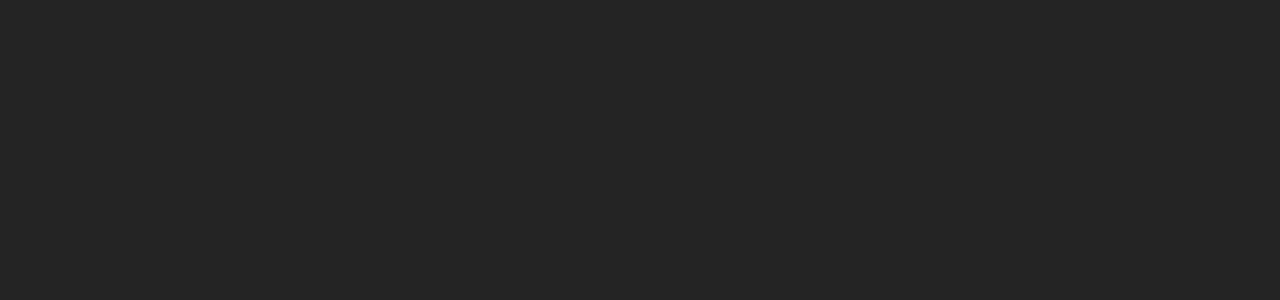
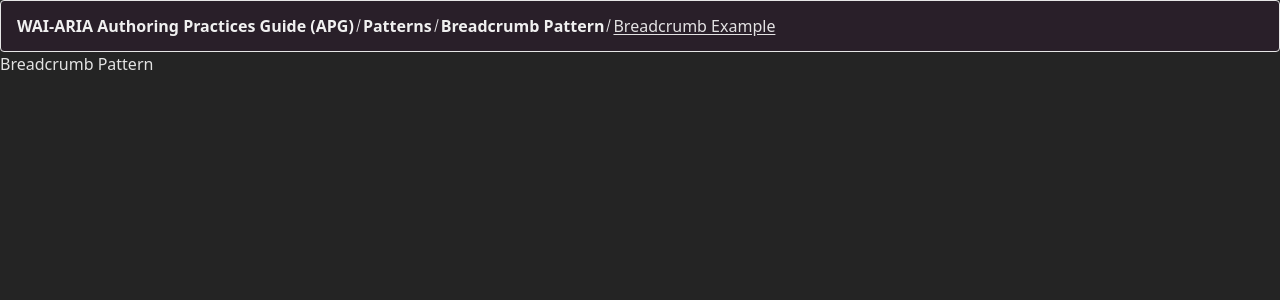
Before and after one commit to bitaKitsui/react-boilerplate, a React (Vite) app: page /apg/patterns/breadcrumb-pattern in a window 1280 px wide. Shown: the top 300 px of the page. Built offline with nearby package versions, Linux system fonts and the light colour scheme.

Commit message:
feat: breadcrumbs

```diff
--- a/src/App.tsx
+++ b/src/App.tsx
@@ -1,5 +1,15 @@
 import { type FC } from "react";
+import { Outlet } from "react-router-dom";
+import { Breadcrumb } from "./Breadcrumb.tsx";
+import { LIST_ITEMS } from "./const";
 
 export const App: FC = () => {
-  return <></>;
+  return (
+    <>
+      <Breadcrumb listItems={LIST_ITEMS} />
+      <div>
+        <Outlet />
+      </div>
+    </>
+  );
 };
--- /dev/null
+++ b/src/Breadcrumb.css
@@ -0,0 +1,35 @@
+.breadcrumb {
+    padding: 0.8em 1em;
+    border: 1px solid hsl(0deg 0% 90%);
+    border-radius: 4px;
+    background-color: hsl(300deg 14% 14%);
+}
+
+.list {
+    margin: 0;
+    padding-left: 0;
+    list-style: none;
+}
+
+.list-item {
+    display: inline;
+}
+
+.list-item + .list-item::before {
+    display: inline-block;
+    margin: 0 0.25em;
+    transform: rotate(15deg);
+    border-right: 0.1em solid currentcolor;
+    height: 0.8em;
+    content: "";
+}
+
+.breadcrumb [aria-current="page"] {
+    color: #f0f0f0;
+    font-weight: 700;
+    text-decoration: none;
+}
+
+a:active {
+    color: red;
+}
--- /dev/null
+++ b/src/Breadcrumb.tsx
@@ -0,0 +1,22 @@
+import { type FC } from "react";
+import "./Breadcrumb.css";
+import { NavLink } from "react-router-dom";
+import { type BreadcrumbLinkType } from "./types";
+
+type Props = {
+  listItems: readonly BreadcrumbLinkType[];
+};
+
+export const Breadcrumb: FC<Props> = ({ listItems }) => {
+  return (
+    <nav aria-label="Breadcrumb" className="breadcrumb">
+      <ol className="list">
+        {listItems.map((item) => (
+          <li className="list-item" key={item.title}>
+            <NavLink to={item.path}>{item.title}</NavLink>
+          </li>
+        ))}
+      </ol>
+    </nav>
+  );
+};
--- /dev/null
+++ b/src/const/index.ts
@@ -0,0 +1,11 @@
+import { type BreadcrumbLinkType } from "../types";
+
+export const LIST_ITEMS = [
+  { path: "apg", title: "WAI-ARIA Authoring Practices Guide (APG)" },
+  { path: "apg/patterns", title: "Patterns" },
+  { path: "apg/patterns/breadcrumb-pattern", title: "Breadcrumb Pattern" },
+  {
+    path: "apg/patterns/breadcrumb-pattern/breadcrumb-example",
+    title: "Breadcrumb Example",
+  },
+] as const satisfies readonly BreadcrumbLinkType[];
--- a/src/main.tsx
+++ b/src/main.tsx
@@ -1,12 +1,35 @@
 import React from "react";
+import { createBrowserRouter, RouterProvider } from "react-router-dom";
 import ReactDOM from "react-dom/client";
-import { App } from "./App.tsx";
 import "./reset.css";
 import "./index.css";
+import { App } from "./App.tsx";
+
+const router = createBrowserRouter([
+  {
+    path: "/",
+    element: <App />,
+    children: [
+      {
+        path: "/apg",
+        element: <div>APG</div>,
+      },
+      { path: "/apg/patterns", element: <div>Patterns</div> },
+      {
+        path: "/apg/patterns/breadcrumb-pattern",
+        element: <div>Breadcrumb Pattern</div>,
+      },
+      {
+        path: "/apg/patterns/breadcrumb-pattern/breadcrumb-example",
+        element: <div>Breadcrumb Example</div>,
+      },
+    ],
+  },
+]);
 
 // eslint-disable-next-line @typescript-eslint/no-non-null-assertion
 ReactDOM.createRoot(document.getElementById("root")!).render(
   <React.StrictMode>
-    <App />
+    <RouterProvider router={router} />
   </React.StrictMode>,
 );
--- /dev/null
+++ b/src/types/index.ts
@@ -0,0 +1,4 @@
+export type BreadcrumbLinkType = {
+  path: string;
+  title: string;
+};
```
